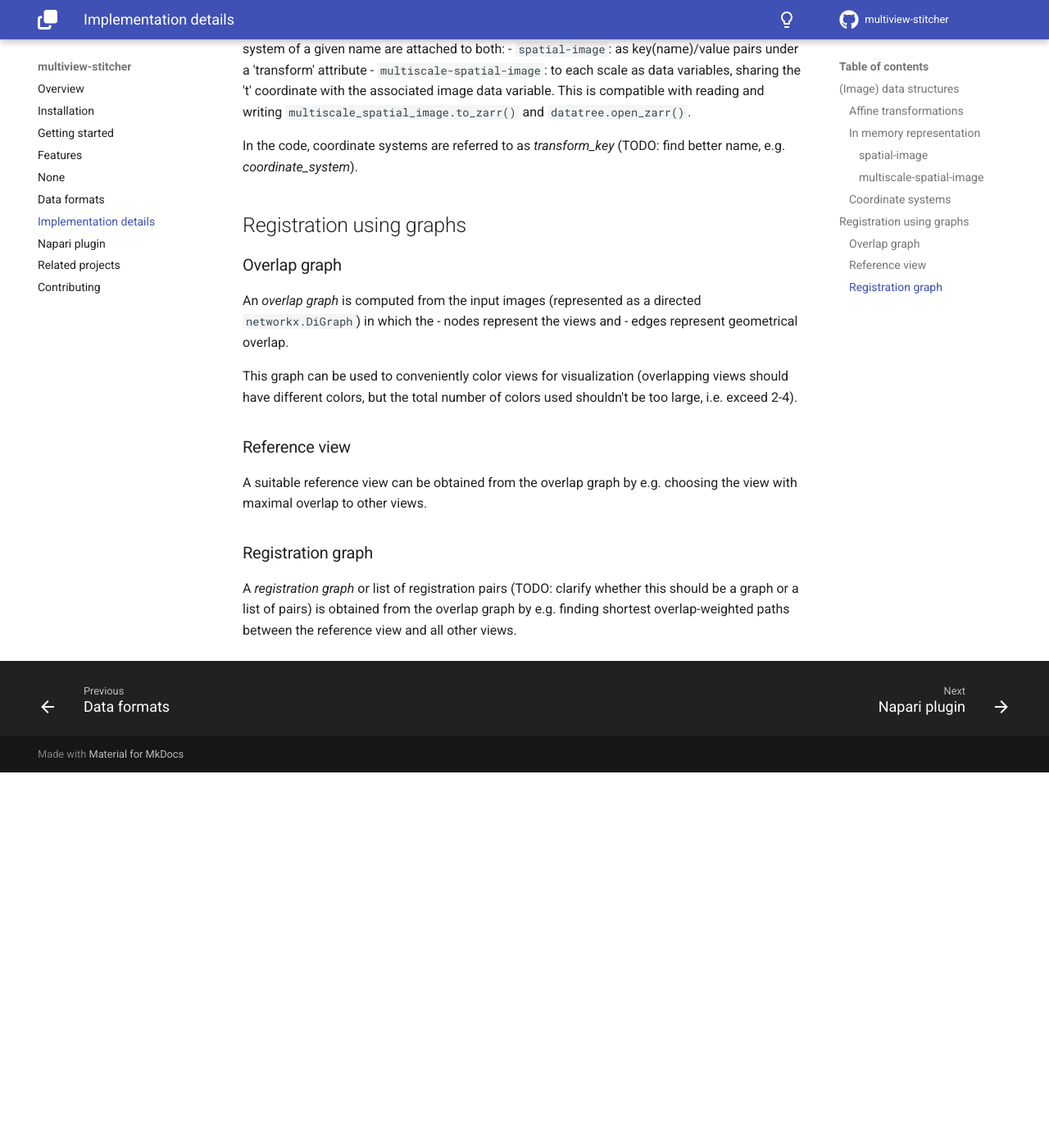
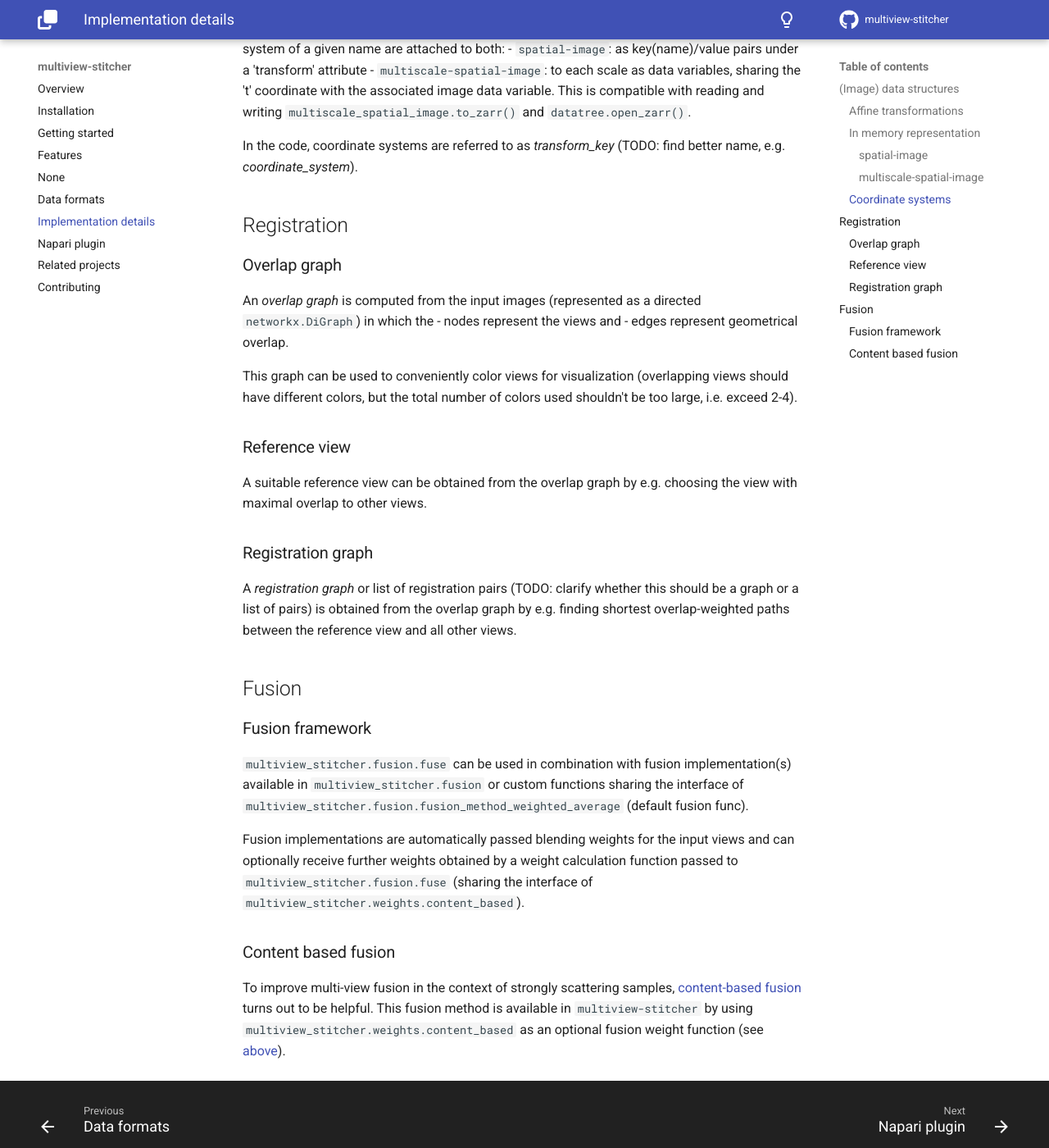
Before and after one commit to multiview-stitcher/multiview-stitcher, an MkDocs documentation site: the page built from docs/implementation_details.md, in a window 1280 px wide and 1400 px high, scrolled down 1099 px. Shown: the whole window at 82% size. Built offline with MkDocs 1.6.1 and Material for MkDocs 9.7.7, drawn with Linux system fonts in a browser that asks for light colours; comment, search, counter and statistics services are not loaded; the version menu is left out; before the commit the page ends 2041 px from its top, so only the background shows below that.

Commit message:
Added some info to docs and changed function name

```diff
--- a/docs/implementation_details.md
+++ b/docs/implementation_details.md
@@ -33,7 +33,7 @@ However, affine transformations are important for positioning views relatively t
 In the code, coordinate systems are referred to as *transform_key* (TODO: find better name, e.g. *coordinate_system*).
 
 
-## Registration using graphs
+## Registration
 
 ### Overlap graph
 An *overlap graph* is computed from the input images (represented as a directed `networkx.DiGraph`) in which the
@@ -49,3 +49,16 @@ A suitable reference view can be obtained from the overlap graph by e.g. choosin
 ### Registration graph
 
 A *registration graph* or list of registration pairs (TODO: clarify whether this should be a graph or a list of pairs) is obtained from the overlap graph by e.g. finding shortest overlap-weighted paths between the reference view and all other views.
+
+
+## Fusion
+
+### Fusion framework
+
+`multiview_stitcher.fusion.fuse` can be used in combination with fusion implementation(s) available in `multiview_stitcher.fusion` or custom functions sharing the interface of `multiview_stitcher.fusion.fusion_method_weighted_average` (default fusion func).
+
+Fusion implementations are automatically passed blending weights for the input views and can optionally receive further weights obtained by a weight calculation function passed to `multiview_stitcher.fusion.fuse` (sharing the interface of `multiview_stitcher.weights.content_based`).
+
+### Content based fusion
+
+To improve multi-view fusion in the context of strongly scattering samples, [content-based fusion](https://preibischlab.mdc-berlin.de/assets/spim_congeal_2008.pdf) turns out to be helpful. This fusion method is available in `multiview-stitcher` by using `multiview_stitcher.weights.content_based` as an optional fusion weight function (see [above](###Fusion-framework)).
```
Also changed, not shown: docs/features.md (+1 -1 lines), 1 other file.
